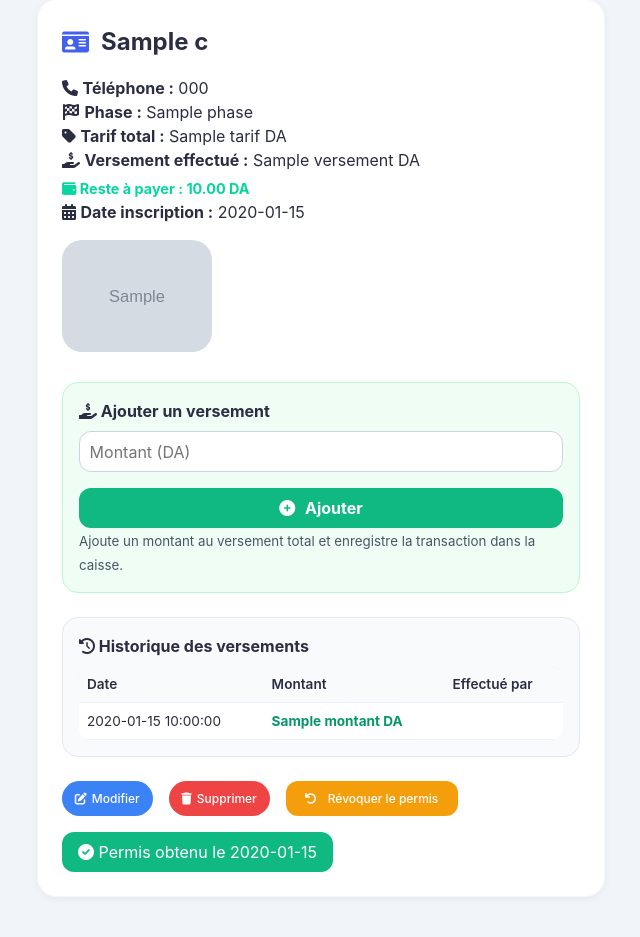
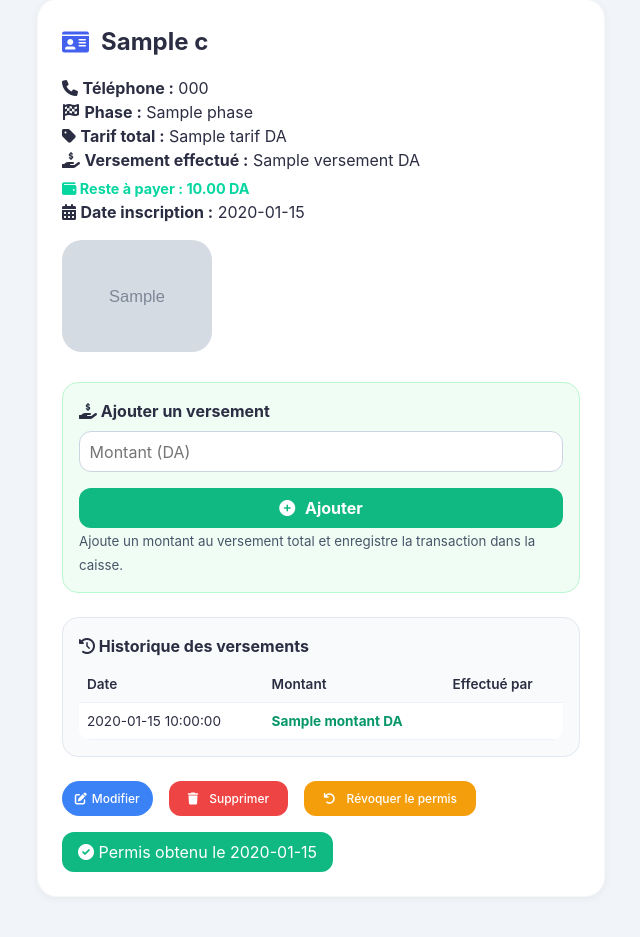
Before and after one commit to khaledguidjii-crypto/utoecole-app-v2, a Flask app: template templates/candidat_detail.html in a window 1280 px wide. Shown: the part 104-1041 px from the top of the page, without its empty margins (319-959 px from the left). Run offline with Flask 3, Linux system fonts and the light colour scheme; the template is opened without the code that fills it: most values are stand-ins (such as "Sample title", 1, 10 or a date in 2020); grey boxes marked "Sample" are stand-in pictures; parts of the project's set-up code (start-up, migrations or seed data) failed here and were passed over.

Commit message:
Add files via upload

```diff
--- a/templates/candidat_detail.html
+++ b/templates/candidat_detail.html
@@ -67,21 +67,32 @@
     </div>
 
     <!-- ========================================= -->
-    <!--   BOUTONS D'ACTIONS AVEC RECUL            -->
+    <!--   BOUTONS D'ACTIONS                       -->
     <!-- ========================================= -->
     <div style="display: flex; gap: 1rem; flex-wrap: wrap; margin-top: 1.5rem;">
-        <a href="/edit/{{ c.id }}" class="btn-detail" style="background:#3b82f6; color:white;"><i class="fas fa-edit"></i> Modifier</a>
-        <a href="/delete/{{ c.id }}" class="btn-detail" style="background:#ef4444; color:white;" onclick="return confirm('Supprimer définitivement ?')"><i class="fas fa-trash"></i> Supprimer</a>
 
-        <!-- Bouton pour reculer d'une phase (uniquement si actif et phase != code) -->
+        <!-- MODIFIER (lien) -->
+        <a href="/edit/{{ c.id }}" class="btn-detail" style="background:#3b82f6; color:white;">
+            <i class="fas fa-edit"></i> Modifier
+        </a>
+
+        <!-- SUPPRIMER (formulaire avec confirmation) -->
+        <form method="post" action="/delete/{{ c.id }}" style="display:inline;" onsubmit="return confirm('Supprimer définitivement ?')">
+            <button type="submit" class="btn-detail" style="background:#ef4444; color:white; border:none; padding:0.6rem 1.2rem; border-radius:12px; cursor:pointer;">
+                <i class="fas fa-trash"></i> Supprimer
+            </button>
+        </form>
+
+        <!-- BOUTON RECULER (si actif et phase != code) -->
         {% if c.statut == 'actif' and c.phase != 'code' %}
-            <form method="post" action="/reculer_phase/{{ c.id }}" style="display:inline;">
-                <button type="submit" class="btn-detail" style="background:#f59e0b; color:white; border:none; padding:0.6rem 1.2rem; border-radius:12px; cursor:pointer;" onclick="return confirm('⚠️ Reculer {{ c.nom }} à la phase précédente ?')">
+            <form method="post" action="/reculer_phase/{{ c.id }}" style="display:inline;" onsubmit="return confirm('⚠️ Reculer {{ c.nom }} à la phase précédente ?')">
+                <button type="submit" class="btn-detail" style="background:#f59e0b; color:white; border:none; padding:0.6rem 1.2rem; border-radius:12px; cursor:pointer;">
                     <i class="fas fa-undo-alt"></i> Reculer d'une phase
                 </button>
             </form>
         {% endif %}
 
+        <!-- BOUTON PASSER À LA PHASE SUIVANTE OU OBTENIR PERMIS -->
         {% if c.statut == 'actif' %}
             {% if c.phase != 'circuit' %}
                 <form method="post" action="/changer_phase/{{ c.id }}" style="display:inline;">
@@ -90,15 +101,15 @@
                     </button>
                 </form>
             {% else %}
-                <form method="post" action="/obtenir_permis/{{ c.id }}" style="display:inline;">
+                <form method="post" action="/obtenir_permis/{{ c.id }}" style="display:inline;" onsubmit="return confirm('✅ Valider l\'obtention du permis pour {{ c.nom }} ?')">
                     <button type="submit" class="btn-detail" style="background:#10b981; color:white; border:none; padding:0.6rem 1.2rem; border-radius:12px; cursor:pointer;">
                         <i class="fas fa-award"></i> Obtenir le permis
                     </button>
                 </form>
             {% endif %}
         {% elif c.statut == 'admis' %}
-            <form method="post" action="/revoquer_permis/{{ c.id }}" style="display:inline;">
-                <button type="submit" class="btn-detail" style="background:#f59e0b; color:white; border:none; padding:0.6rem 1.2rem; border-radius:12px; cursor:pointer;" onclick="return confirm('⚠️ Révoquer le permis de {{ c.nom }} ? Il reviendra dans la liste des actifs.')">
+            <form method="post" action="/revoquer_permis/{{ c.id }}" style="display:inline;" onsubmit="return confirm('⚠️ Révoquer le permis de {{ c.nom }} ? Il reviendra dans la liste des actifs.')">
+                <button type="submit" class="btn-detail" style="background:#f59e0b; color:white; border:none; padding:0.6rem 1.2rem; border-radius:12px; cursor:pointer;">
                     <i class="fas fa-undo"></i> Révoquer le permis
                 </button>
             </form>
@@ -106,6 +117,7 @@
                 <i class="fas fa-check-circle"></i> Permis obtenu le {{ c.date_obtention[:10] }}
             </span>
         {% endif %}
+
     </div>
 </div>
 {% endblock %}
```
Also changed, not shown: templates/base.html (+55 -0 lines).
